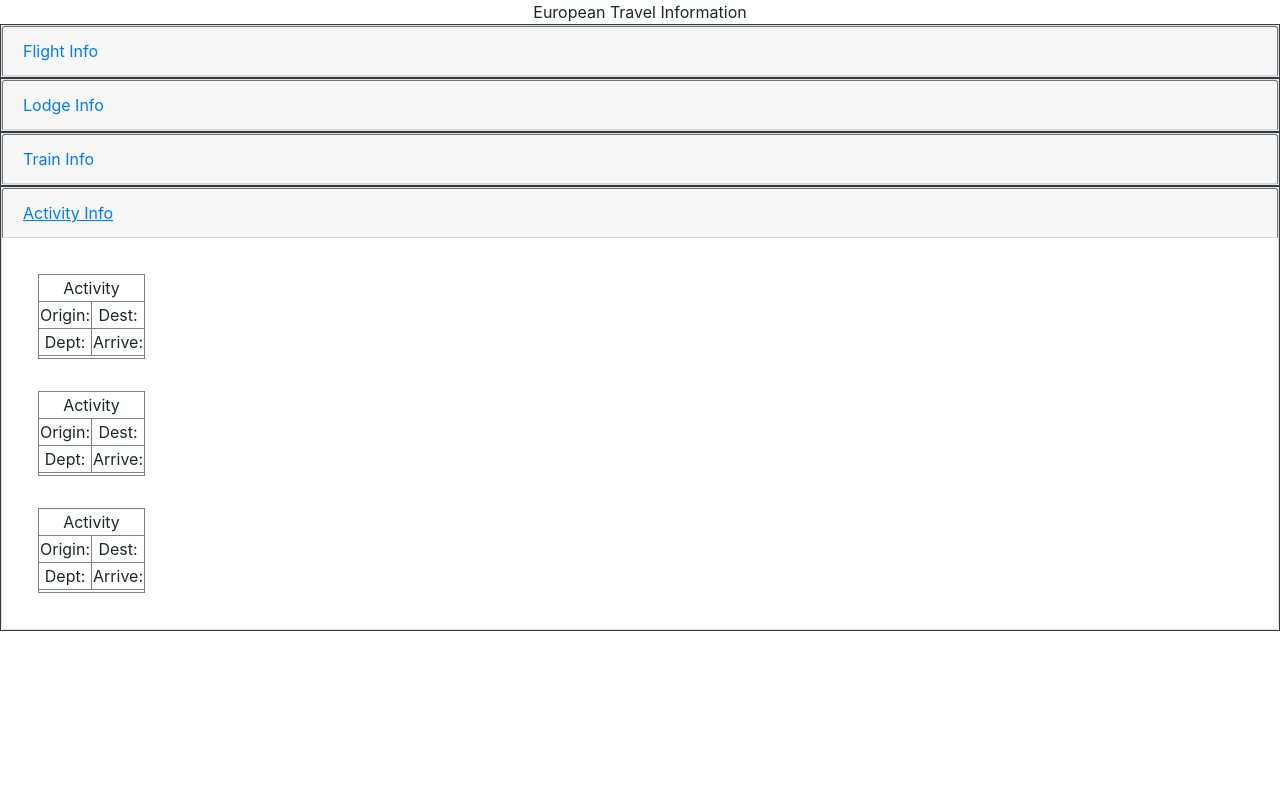
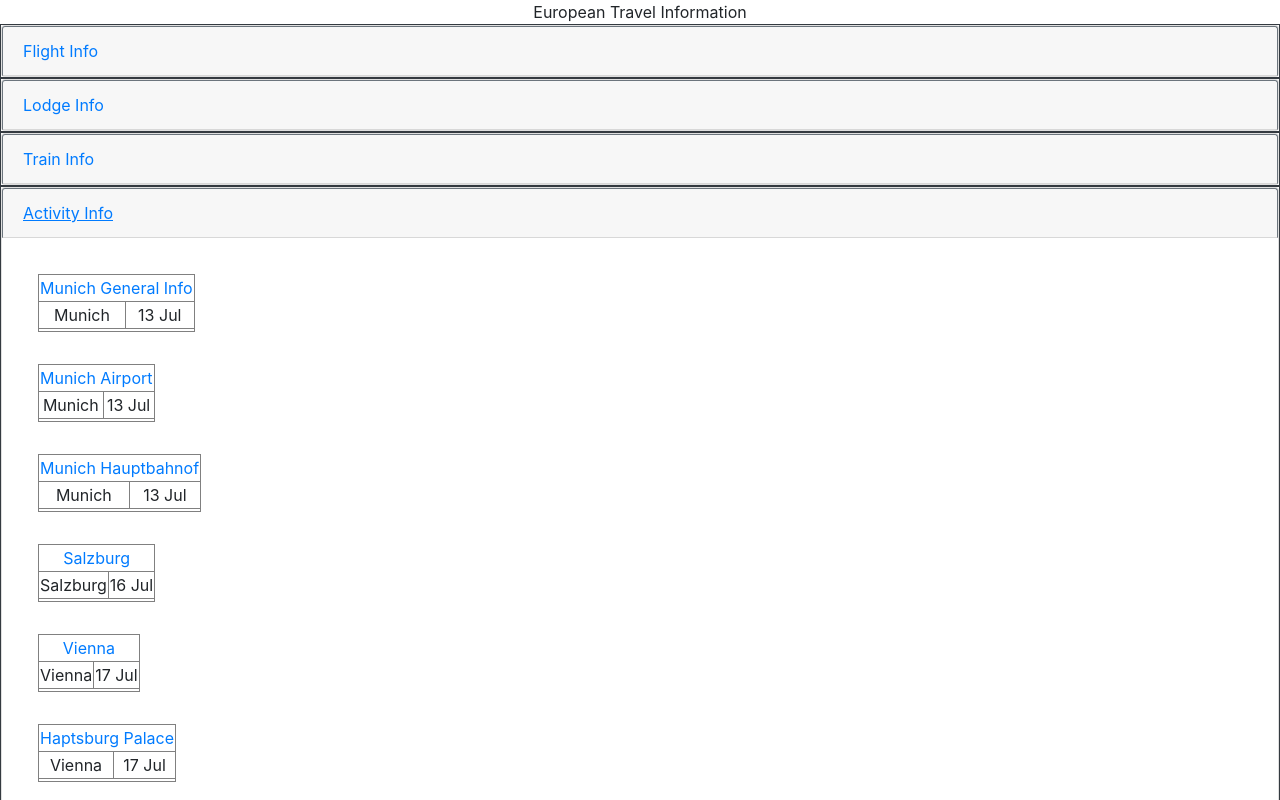
Before and after one commit to mcliff1/europe2019, a React (Create React App) app: page / in a window 1280 px wide. Both pictures are taken after a click on the button "Activity Info". Shown: the top 800 px of the page. Built offline with nearby package versions, Linux system fonts and the light colour scheme.

Commit message:
adding activities

```diff
--- a/src/components/ActivityDetail.jsx
+++ b/src/components/ActivityDetail.jsx
@@ -8,9 +8,8 @@
       <div className="p-3">
         <table className="Table" border="1">
           <tbody>
-            <tr><td colspan="2">Activity {info.flight_number}</td></tr>
-            <tr><td>Origin: {info.origin}</td><td>Dest: {info.destination}</td></tr>
-            <tr><td>Dept: {info.departure}</td><td>Arrive: {info.arrival}</td></tr>
+            <tr><td colspan="2"><a href={info.url}>{info.title}</a></td></tr>
+            <tr><td>{info.location}</td><td>{info.date}</td></tr>
             <tr><td colspan="2">{info.note}</td></tr>
           </tbody>
         </table>
--- a/src/components/ActivityInfo.jsx
+++ b/src/components/ActivityInfo.jsx
@@ -2,24 +2,62 @@
 import ActivityDetail from './ActivityDetail';
 import CollapsibleComponent from './CollapsibleComponent'
 
-const trainInfo = [
+const activityInfo = [
   {
-    name: "Denver",
-    date: "20 Jul 6:50P",
+    title: "Munich General Info",
+    location: "Munich",
+    date: "13 Jul",
+    note: "",
+    url: "https://www.muenchen.de/int/en.html"
+  },
+  {
+    title: "Munich Airport",
+    location: "Munich",
+    date: "13 Jul",
+    note: "",
+    url: "https://www.raileurope-world.com/place/munich-flughafen-international"
+  },
+  {
+    title: "Munich Hauptbahnof",
+    location: "Munich",
+    date: "13 Jul",
+    note: "",
+    url: "https://www.bahnhof.de/bahnhof-en/Muenchen_Hbf-3812254"
+  },
+  {
+    title: "Salzburg",
+    location: "Salzburg",
+    date: "16 Jul",
     note: "",
     url: ""
   },
   {
-    name: "Munich General Info",
-    date: "20 Jul 6:50P",
+    title: "Vienna",
+    location: "Vienna",
+    date: "17 Jul",
     note: "",
-    url: "https://www.muenchen.de/int/en.html"
+    url: ""
   },
   {
-    name: "Munich Hauptbahnof",
-    date: "20 Jul 6:50P",
+    title: "Haptsburg Palace",
+    location: "Vienna",
+    date: "17 Jul",
     note: "",
-    url: "  https://www.bahnhof.de/bahnhof-en/Muenchen_Hbf-3812254"
+    url: ""
+  },
+  {
+    title: "Rome",
+    location: "Rome",
+    date: "20 Jul",
+    note: "",
+    url: ""
+  },
+  {
+    title: "Florence",
+    location: "Florence",
+    date: "24 Jul",
+    note: "",
+    url: ""
   }
 
 
@@ -30,7 +68,7 @@
     return (
       <div className="border border-dark">
       <CollapsibleComponent title="Activity Info">
-        {trainInfo.map(info => (
+        {activityInfo.map(info => (
           <ActivityDetail key={info.name} info={info} />
         ))}
         </CollapsibleComponent>
```
